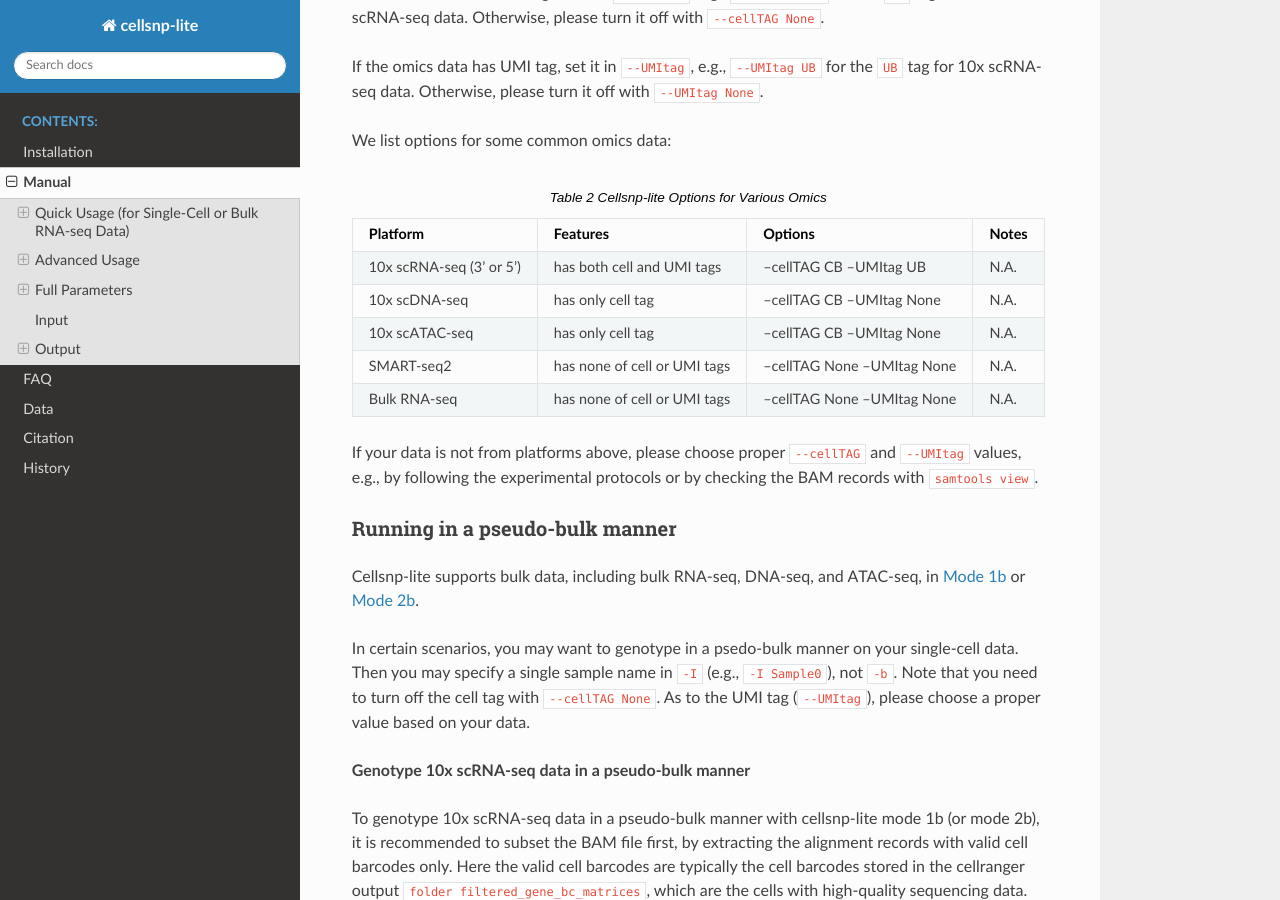
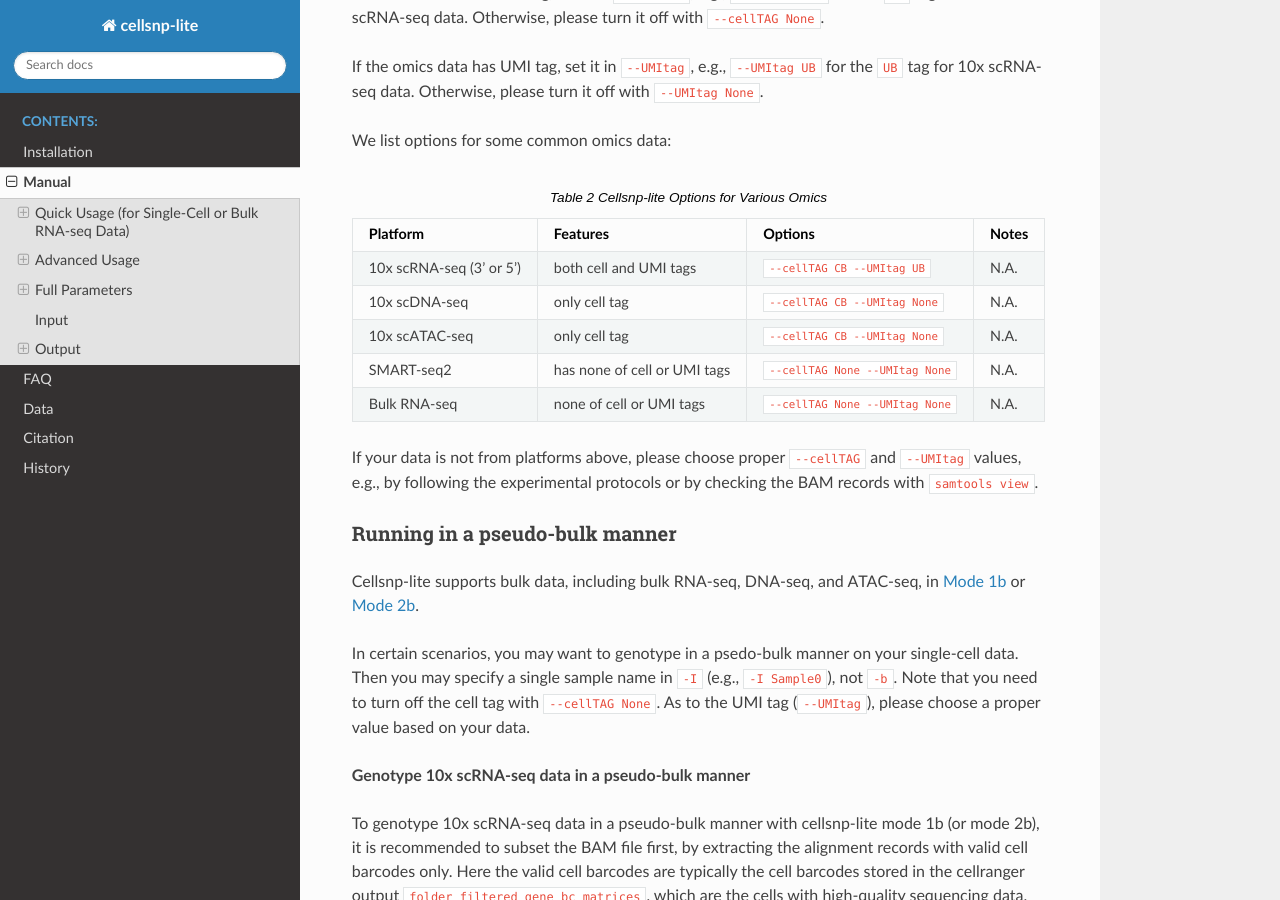
Before and after one commit to single-cell-genetics/cellsnp-lite, a Sphinx documentation site: the page built from docs/main/manual.rst, in a window 1280 px wide and 900 px high, scrolled down 4333 px. Built offline with Sphinx 7.4.7 and the Read the Docs theme 2.0.0, drawn with Linux system fonts in a browser that asks for light colours.

Commit message:
manual: minor update csv-table

```diff
--- a/docs/main/manual.rst
+++ b/docs/main/manual.rst
@@ -207,7 +207,7 @@ Otherwise, please turn it off with ``--UMItag None``.
 We list options for some common omics data:
 
 .. csv-table:: Cellsnp-lite Options for Various Omics
-   :file: ../tables/cellsnp-lite_options_for_various_omics.csv
+   :file: /tables/cellsnp-lite_options_for_various_omics.csv
    :header-rows: 1
 
 If your data is not from platforms above, please choose proper ``--cellTAG``
--- a/docs/tables/cellsnp-lite_options_for_various_omics.csv
+++ b/docs/tables/cellsnp-lite_options_for_various_omics.csv
@@ -1,6 +1,6 @@
 Platform,Features,Options,Notes
-10x scRNA-seq (3' or 5'),has both cell and UMI tags,--cellTAG CB --UMItag UB,N.A.
-10x scDNA-seq,has only cell tag,--cellTAG CB --UMItag None,N.A.
-10x scATAC-seq,has only cell tag,--cellTAG CB --UMItag None,N.A.
-SMART-seq2,has none of cell or UMI tags,--cellTAG None --UMItag None,N.A.
-Bulk RNA-seq,has none of cell or UMI tags,--cellTAG None --UMItag None,N.A.
+10x scRNA-seq (3' or 5'),both cell and UMI tags,``--cellTAG CB --UMItag UB``,N.A.
+10x scDNA-seq,only cell tag,``--cellTAG CB --UMItag None``,N.A.
+10x scATAC-seq,only cell tag,``--cellTAG CB --UMItag None``,N.A.
+SMART-seq2,has none of cell or UMI tags,``--cellTAG None --UMItag None``,N.A.
+Bulk RNA-seq,none of cell or UMI tags,``--cellTAG None --UMItag None``,N.A.
```
